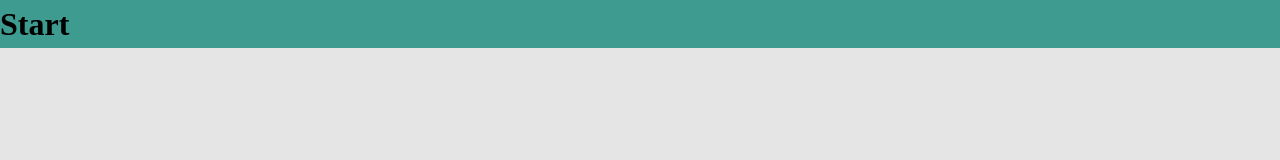
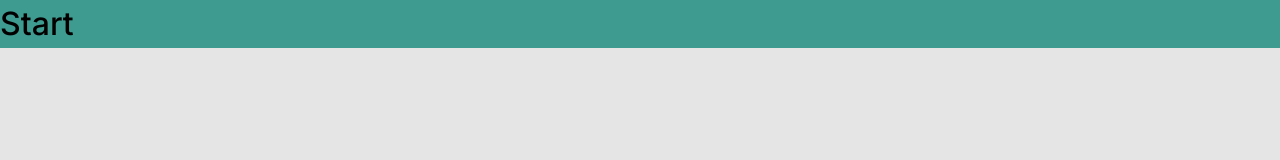
Before and after one commit to hamdanimed/angular-blog, an Angular app: page / in a window 1280 px wide. Shown: the top 160 px of the page. Built offline with nearby package versions, Linux system fonts and the light colour scheme.

Commit message:
font & font variables definition

```diff
--- a/src/app/app.component.html
+++ b/src/app/app.component.html
@@ -1,3 +1,3 @@
 <div style="width: 100%;background-color: var(--green);">
-  <h1>Start</h1>
+  <h1 style="font-weight: var(--font-medium);">Start</h1>
 </div>
--- a/src/styles.css
+++ b/src/styles.css
@@ -1,4 +1,5 @@
 /* You can add global styles to this file, and also import other style files */
+@import url('https://fonts.googleapis.com/css2?family=Inter:wght@300;400;500;700&display=swap');
 
 /* Box sizing rules */
 *,
@@ -41,7 +42,11 @@ body {
   max-width: 1440px;
   margin:0 auto;
   background-color: #E5E5E5;
+
+  font-family: 'Inter';
 }
+
+
 
 /* A elements that don't have a class get default styles */
 a:not([class]) {
@@ -84,4 +89,9 @@ select {
     --secondary-grey:#C7C7C7;
     --accent-grey:#606060;
     --green:#3D9B90;
+
+    --font-bold:700;
+    --font-medium:500;
+    --font-regular:400;
+    --font-light:300;
 }
```
